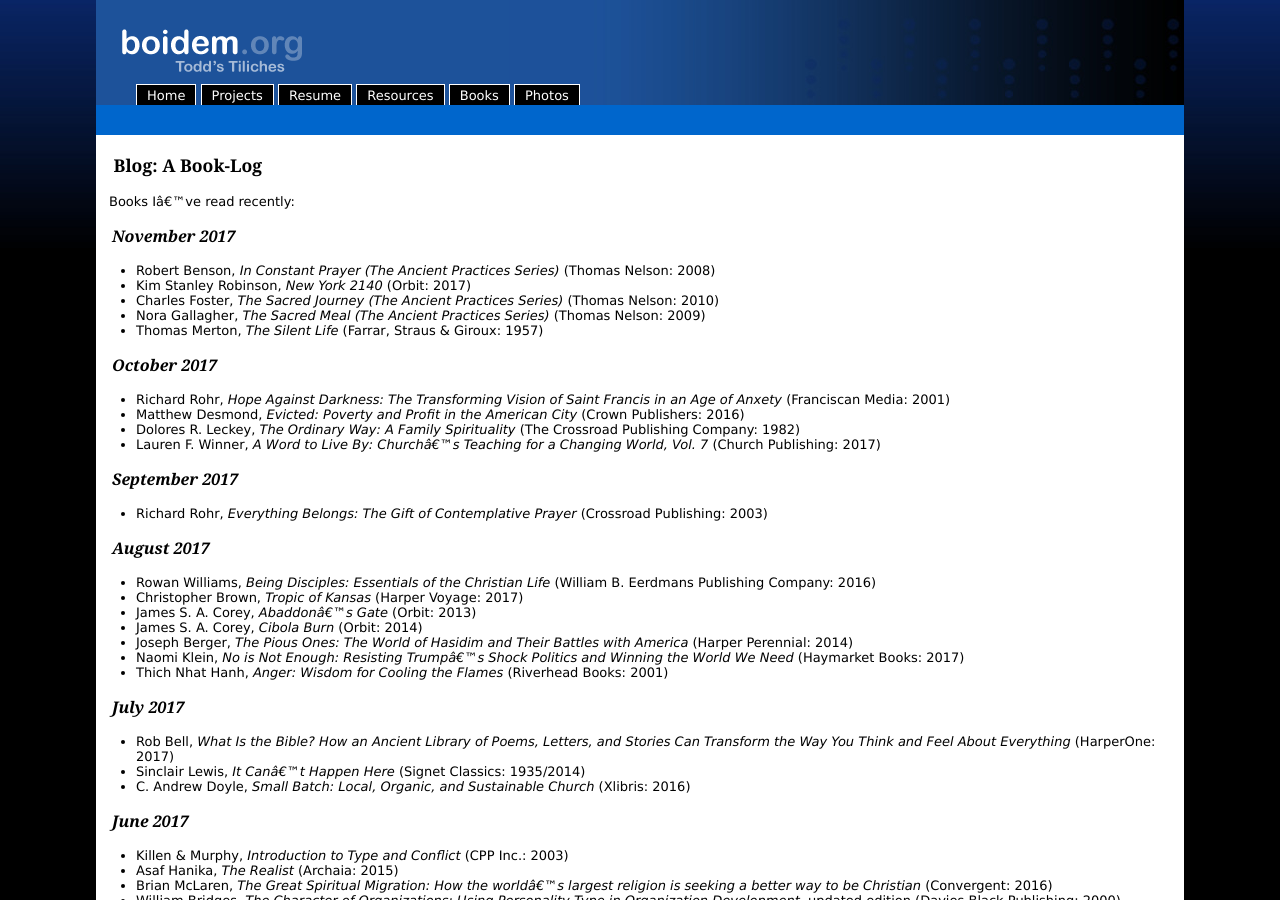
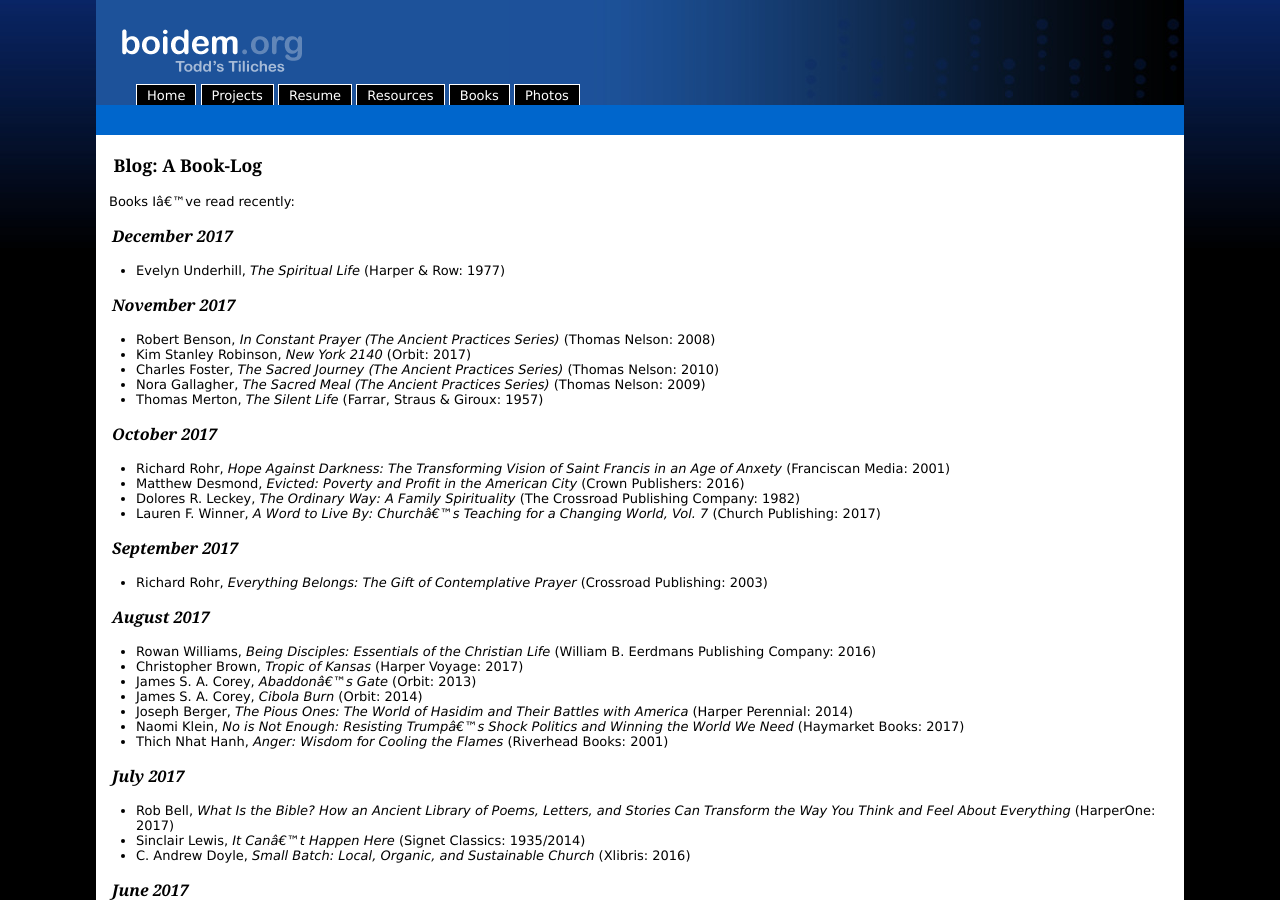
Before and after one commit to toddfoster/toddfoster.github.com, a Jekyll site: the page built from books.md, in a window 1280 px wide and 900 px high. Built offline with Jekyll 4.4.1, drawn with Linux system fonts in a browser that asks for light colours.

Commit message:
underhill

```diff
--- a/books.md
+++ b/books.md
@@ -6,6 +6,9 @@ layout: default
 # Blog: A Book-Log
 
 Books I've read recently:
+
+## December 2017
+* Evelyn Underhill, _The Spiritual Life_ (Harper & Row: 1977)
 
 ## November 2017
 * Robert Benson, _In Constant Prayer (The Ancient Practices Series)_ (Thomas Nelson: 2008)
```
